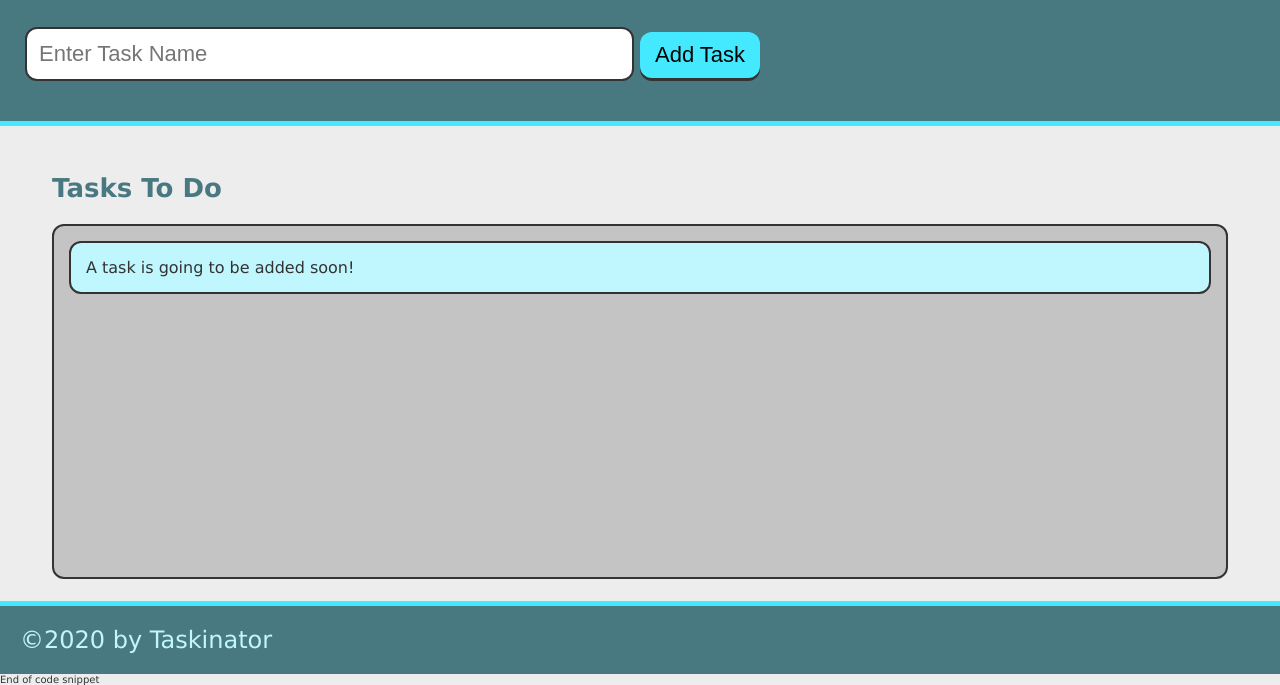
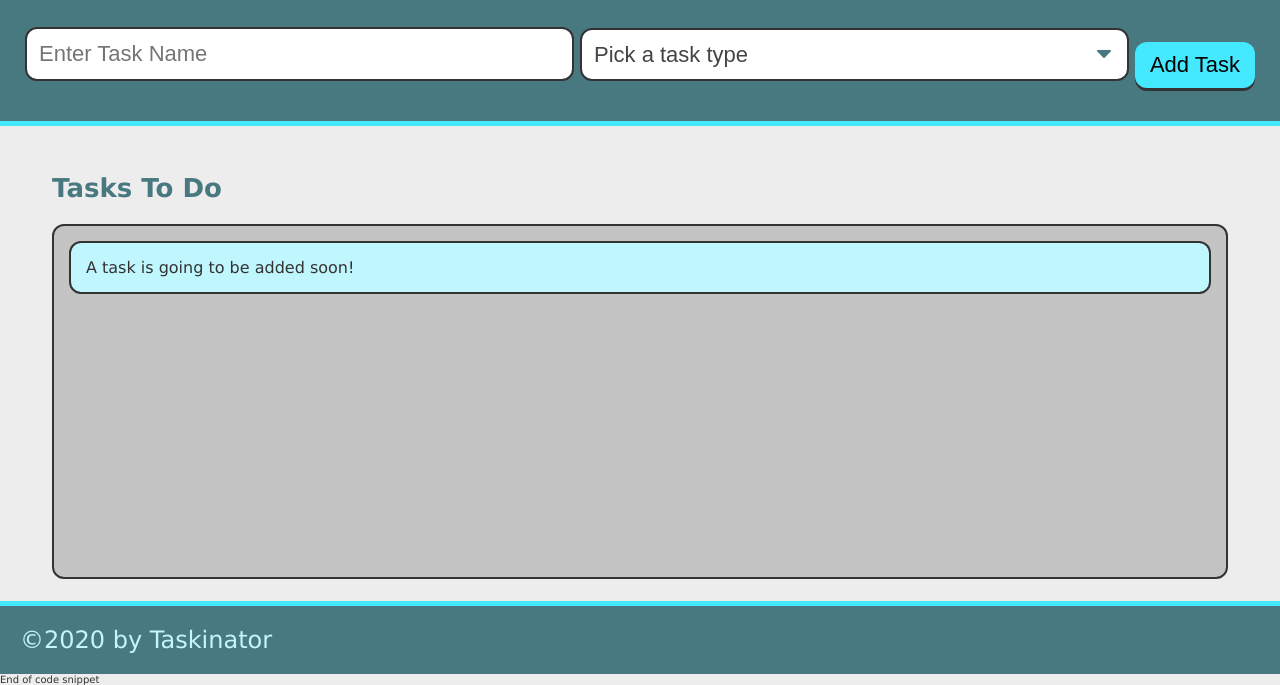
Before and after one commit to AlexxSavov/Taskinator, a plain HTML site: page index.html in a window 1280 px wide. Shown: the part 115-800 px from the top of the page. Drawn offline with Linux system fonts and the light colour scheme.

Commit message:
dropdown menu

```diff
--- a/index.html
+++ b/index.html
@@ -21,8 +21,18 @@
           </div>
           <div class="form-group">
 
-            <button class="btn" id="save-task" type="submit">Add Task</button>
+
+            <select name="task-type" class="select-dropdown">
+              <option value="" disabled selected>Pick a task type</option>
+              <option value="Print">Print</option>
+              <option value="Web">Web</option>
+              <option value="Mobile">Mobile</option>
+            </select>
+
           </div>
+
+          <button class="btn" id="save-task" type="submit">Add Task</button>
+
         </form>
       </header>
 
```
